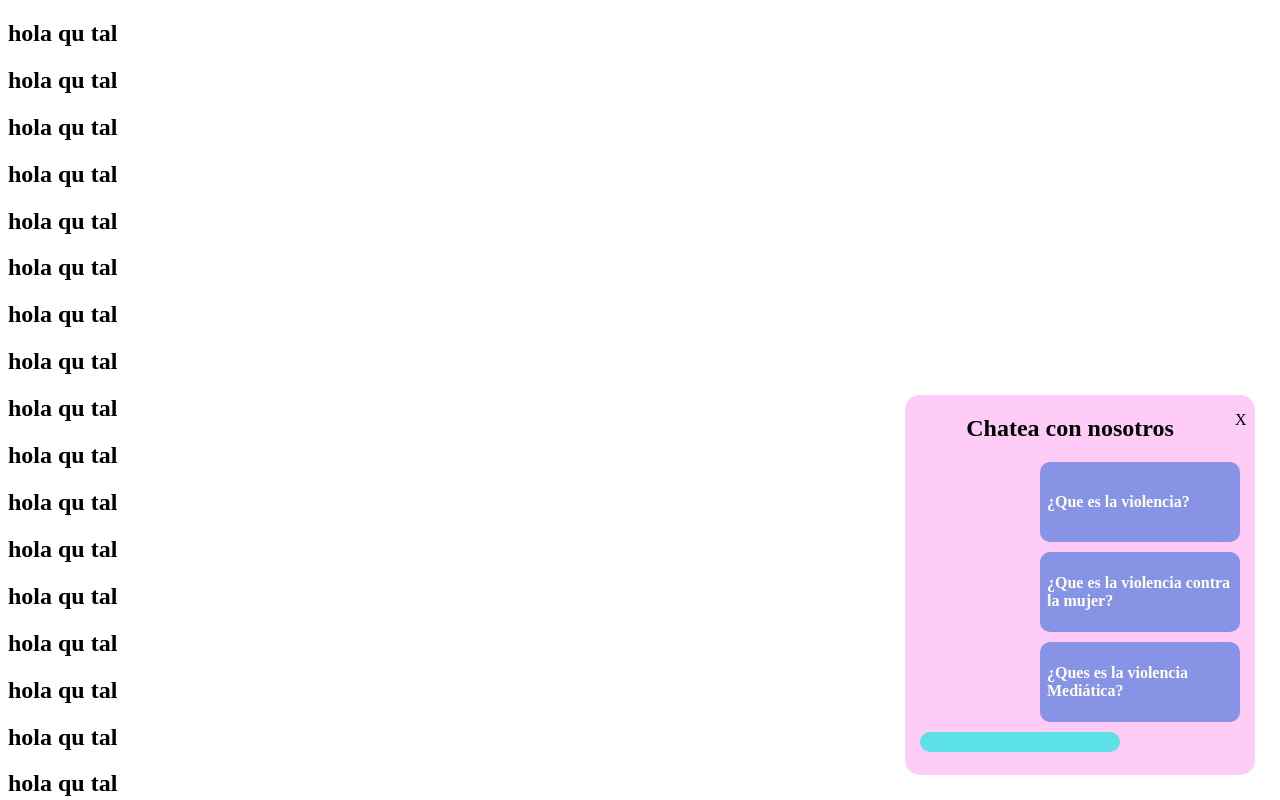
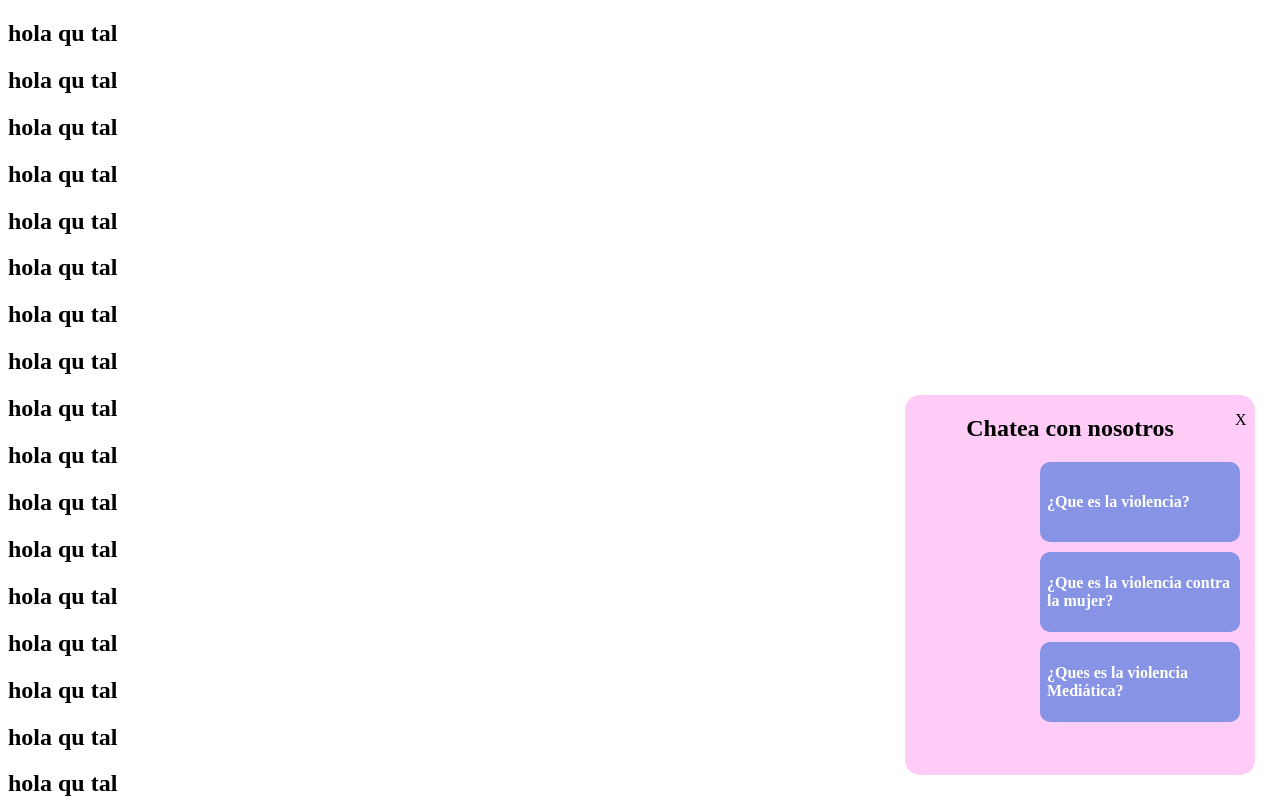
Before and after one commit to JosseMontano/sienteSegura, a React (Vite) app: page / in a window 1280 px wide. Both pictures are taken after a click on the element 1232 px from the left and 752 px from the top of the page. Shown: the top 800 px of the page. Built offline with nearby package versions, Linux system fonts and the light colour scheme.

Commit message:
install styled

```diff
--- a/src/App.tsx
+++ b/src/App.tsx
@@ -96,7 +96,9 @@ function App() {
               ))}
             </div>
 
-            <div className="containerResponse">{responseQuestion}</div>
+            {responseQuestion && (
+              <div className="containerResponse">{responseQuestion}</div>
+            )}
           </div>
         </div>
       )}
```
